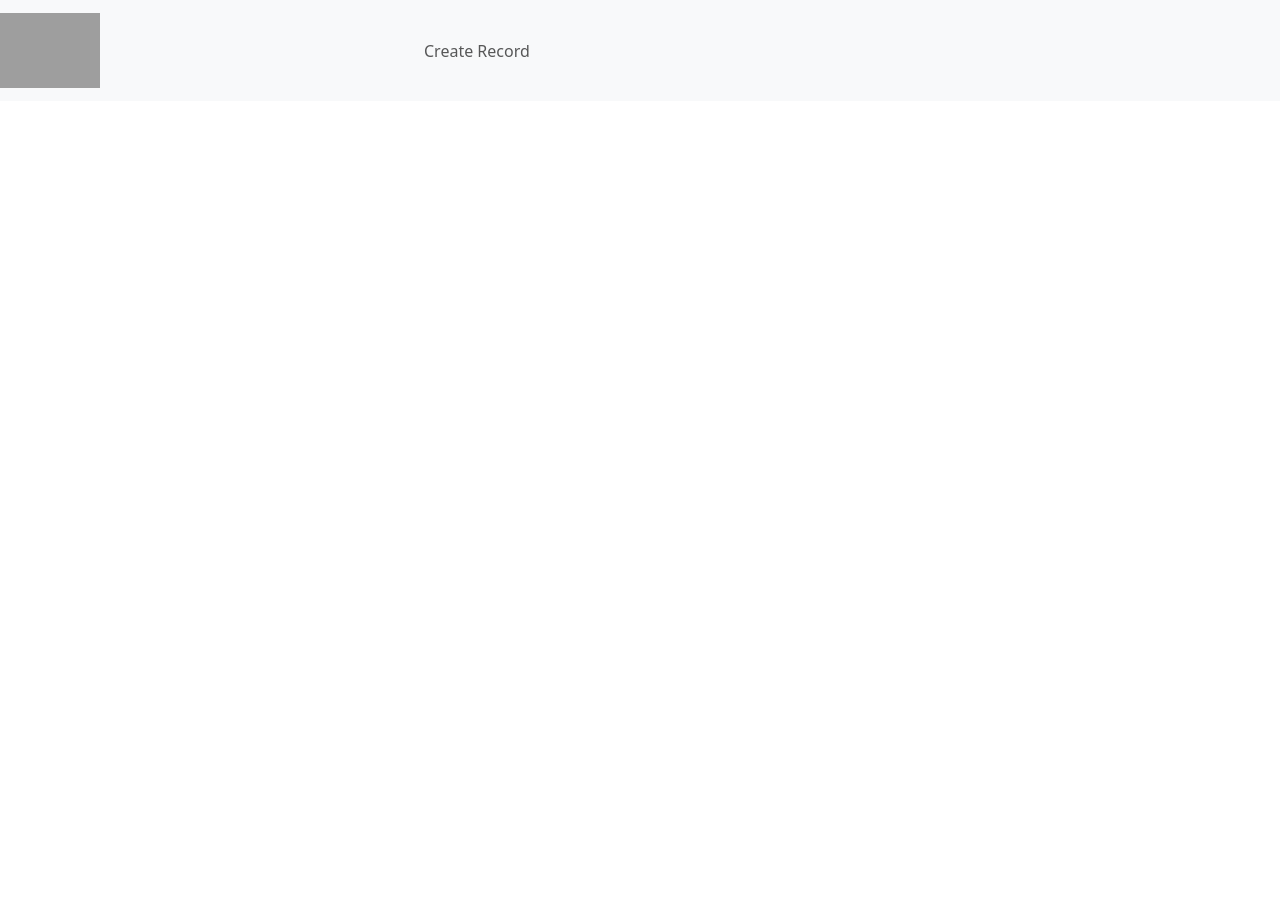
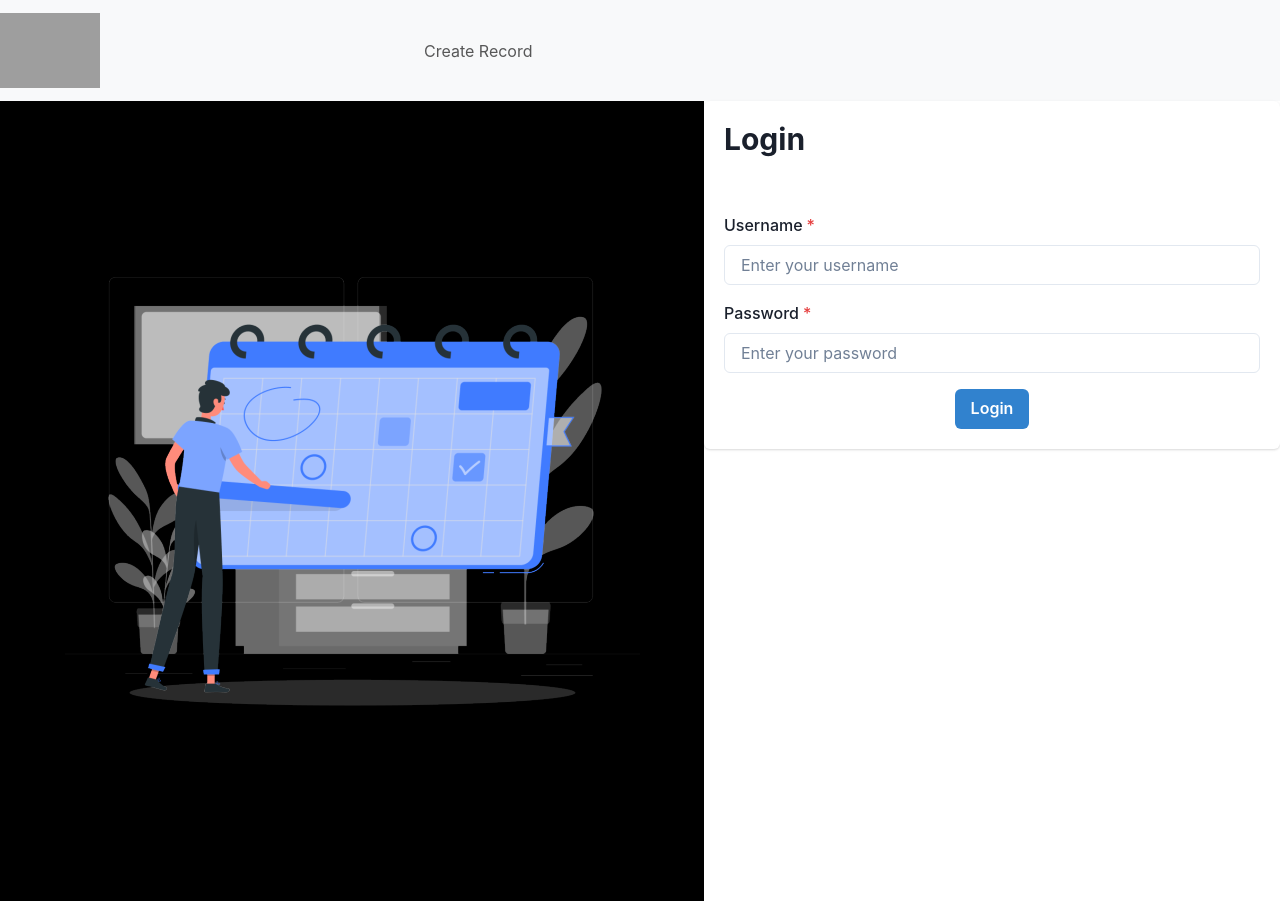
Before and after one commit to kauvyap/cs490-project-Birb, a React (Create React App) app in the folder crush-it/: page /login in a window 1280 px wide. Before the commit this address had no page. Before the commit the page ends 800 px from the top, so only its background shows below. Built offline with nearby package versions, Linux system fonts and the light colour scheme; grey boxes are pictures that could not be loaded.

Commit message:
basic login UI

```diff
--- a/crush-it/package.json
+++ b/crush-it/package.json
@@ -3,10 +3,14 @@
   "version": "0.1.0",
   "private": true,
   "dependencies": {
+    "@chakra-ui/react": "^2.8.1",
+    "@emotion/react": "^11.11.1",
+    "@emotion/styled": "^11.11.0",
     "@testing-library/jest-dom": "^5.17.0",
     "@testing-library/react": "^13.4.0",
     "@testing-library/user-event": "^13.5.0",
     "bootstrap": "^5.3.2",
+    "framer-motion": "^10.16.4",
     "react": "^18.2.0",
     "react-dom": "^18.2.0",
     "react-router-dom": "^6.17.0",
--- a/crush-it/src/App.js
+++ b/crush-it/src/App.js
@@ -1,4 +1,5 @@
 import React from "react";
+import { ChakraProvider } from '@chakra-ui/react'
 // We use Route in order to define the different routes of our application
 import { Route, Routes } from "react-router-dom";
  // We import all the components we need in our app
@@ -6,16 +7,29 @@ import Navbar from "./components/navbar";
 import RecordList from "./components/recordList";
 import Edit from "./components/edit";
 import Create from "./components/create";
+import Login from "./components/login";
+
+import {
+  Box,
+  Flex
+} from '@chakra-ui/react';
+
 const App = () => {
   return (
-   <div>
+   <ChakraProvider>
+     <Flex>
+       <Box flex="1">
          <Navbar />
          <Routes>
            <Route exact path="/" element={<RecordList />} />
            <Route path="/edit/:id" element={<Edit />} />
            <Route path="/create" element={<Create />} />
+           <Route path="/login" element={<Login/>} />
          </Routes>
-   </div>
+       </Box>
+     </Flex>
+   </ChakraProvider>
+
   );
  };
  export default App;
--- /dev/null
+++ b/crush-it/src/components/login.js
@@ -0,0 +1,70 @@
+import React, { useState } from 'react';
+import {
+  Box,
+  Heading,
+  FormControl,
+  FormLabel,
+  Input,
+  Button,
+  Card, CardHeader, CardBody, CardFooter,
+  VStack,
+} from '@chakra-ui/react';
+
+import MainLogo from './mainlogo';
+
+const LoginForm = () => {
+  const [username, setUsername] = useState('');
+  const [password, setPassword] = useState('');
+
+  const handleLogin = () => {
+    // Implement your login logic here
+    console.log('Username:', username);
+    console.log('Password:', password);
+  };
+
+  return (
+      <Box h="100vh" display="flex">
+        <MainLogo />
+      <Box
+        flex="1"
+        bg="white"
+        w="300px"
+      >
+        <Card        >
+        <CardHeader>
+        <Heading as="h2" size="lg" mb={4}>
+          Login
+        </Heading>
+        </CardHeader>
+        <CardBody>
+        <VStack spacing={4}>
+          <FormControl id="username" isRequired>
+            <FormLabel>Username</FormLabel>
+            <Input
+              type="text"
+              placeholder="Enter your username"
+              value={username}
+              onChange={(e) => setUsername(e.target.value)}
+            />
+          </FormControl>
+          <FormControl id="password" isRequired>
+            <FormLabel>Password</FormLabel>
+            <Input
+              type="password"
+              placeholder="Enter your password"
+              value={password}
+              onChange={(e) => setPassword(e.target.value)}
+            />
+          </FormControl>
+          <Button colorScheme="blue" onClick={handleLogin}>
+            Login
+          </Button>
+        </VStack>
+        </CardBody>
+        </Card>
+      </Box>
+    </Box>
+  );
+};
+
+export default LoginForm;
--- /dev/null
+++ b/crush-it/src/components/mainlogo.js
@@ -0,0 +1,19 @@
+import React from 'react';
+import { Box, Image } from '@chakra-ui/react';
+
+const Logo = () => {
+  return (
+    <Box
+      bg="black"
+      h="100%"
+      display="flex"
+      alignItems="center"
+      justifyContent="center"
+      w="55%"
+    >
+      <Image src="/crush-it.png" alt="Logo" />
+    </Box>
+  );
+};
+
+export default Logo;
--- a/crush-it/src/index.js
+++ b/crush-it/src/index.js
@@ -1,4 +1,5 @@
 import React from "react";
+import { ChakraProvider } from '@chakra-ui/react'
 import { createRoot } from 'react-dom/client';
 
 
```
Also changed, not shown: crush-it/public/crush-it.png (added), 1 other file (tests, documents, lock files or other folders). Lines whose indentation alone changed are shown as unchanged.
